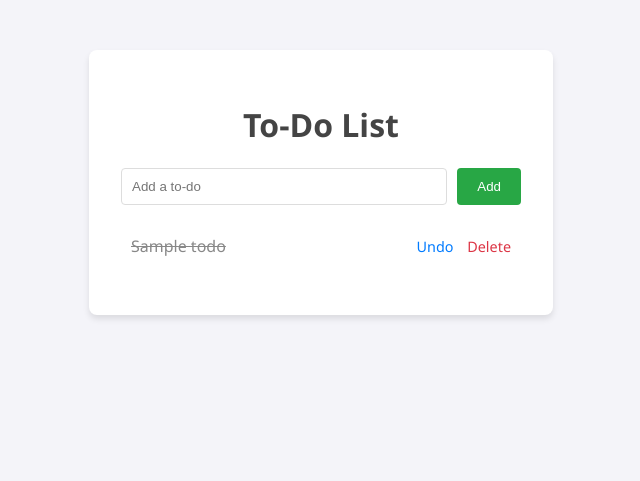
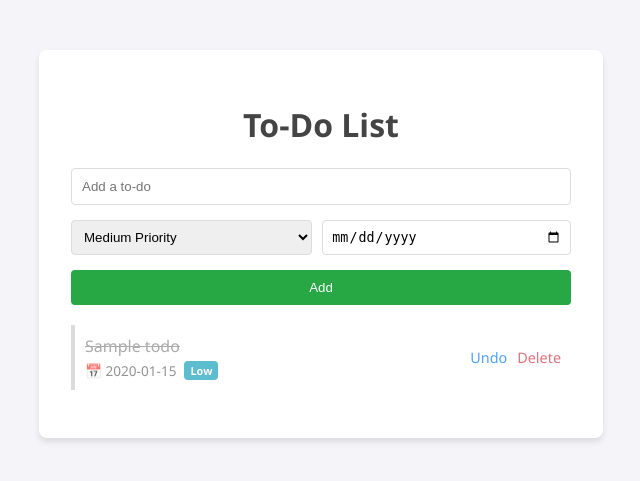
Before and after one commit to davidkvartek/ToDoList, a Flask app: page / in a window 1280 px wide. Shown: the top 481 px of the page, without its empty margins (319-959 px from the left). Run offline with Flask 3, Linux system fonts and the light colour scheme; tables that the repository leaves empty hold one stand-in row (values such as "Sample post").

Commit message:
Implement due dates and priorities

```diff
--- a/app.py
+++ b/app.py
@@ -1,5 +1,6 @@
 from flask import Flask, render_template, request, redirect, url_for
 from flask_sqlalchemy import SQLAlchemy
+from datetime import datetime
 
 app = Flask(__name__)
 app.config['SQLALCHEMY_DATABASE_URI'] = 'sqlite:///todo.db'
@@ -10,6 +11,8 @@ class Todo(db.Model):
     id = db.Column(db.Integer, primary_key=True)
     title = db.Column(db.String(100), nullable=False)
     complete = db.Column(db.Boolean, default=False)
+    due_date = db.Column(db.String(10), nullable=True) # YYYY-MM-DD
+    priority = db.Column(db.Integer, default=1) # 1=Low, 2=Medium, 3=High
 
 with app.app_context():
     db.create_all()
@@ -18,14 +21,28 @@ with app.app_context():
 def index():
     if request.method == "POST":
         title = request.form.get("todo")
+        due_date = request.form.get("due_date")
+        priority = request.form.get("priority")
+
         if title:
-            new_todo = Todo(title=title)
+            # Convert priority to int, default to 1 (Low)
+            try:
+                priority = int(priority)
+            except (ValueError, TypeError):
+                priority = 1
+
+            new_todo = Todo(title=title, due_date=due_date, priority=priority)
             db.session.add(new_todo)
             db.session.commit()
         return redirect(url_for('index'))
 
-    # Show incomplete items first, then completed items
-    todos = Todo.query.order_by(Todo.complete, Todo.id.desc()).all()
+    # Sort by: Incomplete first, then Priority (High to Low), then Due Date (Soonest first)
+    todos = Todo.query.order_by(
+        Todo.complete.asc(),
+        Todo.priority.desc(),
+        Todo.due_date.asc().nullslast()
+    ).all()
+
     return render_template("index.html", todos=todos)
 
 @app.route("/update/<int:todo_id>")
--- a/conftest.py
+++ b/conftest.py
@@ -12,11 +12,12 @@ def server():
 
     # Create test database
     with app.app_context():
+        # Ensure fresh start
+        db.drop_all()
         db.create_all()
 
     # Start the server in a separate thread
     port = 5001
-    # app is the WSGI application
     httpd = make_server('127.0.0.1', port, app)
 
     thread = threading.Thread(target=httpd.serve_forever)
--- a/static/style.css
+++ b/static/style.css
@@ -14,7 +14,7 @@ body {
     border-radius: 8px;
     box-shadow: 0 4px 6px rgba(0, 0, 0, 0.1);
     width: 100%;
-    max-width: 400px;
+    max-width: 500px;
 }
 
 h1 {
@@ -24,13 +24,27 @@ h1 {
 
 form {
     display: flex;
-    gap: 10px;
+    flex-direction: column;
+    gap: 15px;
     margin-bottom: 20px;
 }
 
+.meta-inputs {
+    display: flex;
+    gap: 10px;
+}
+
 input[type="text"] {
+    padding: 10px;
+    border: 1px solid #ddd;
+    border-radius: 4px;
+    width: 100%;
+    box-sizing: border-box;
+}
+
+select, input[type="date"] {
     flex-grow: 1;
-    padding: 10px;
+    padding: 8px;
     border: 1px solid #ddd;
     border-radius: 4px;
 }
@@ -42,6 +56,7 @@ button {
     border: none;
     border-radius: 4px;
     cursor: pointer;
+    width: 100%;
 }
 
 button:hover {
@@ -60,15 +75,61 @@ li {
     display: flex;
     justify-content: space-between;
     align-items: center;
+    gap: 10px;
 }
 
 li:last-child {
     border-bottom: none;
 }
 
-li.completed span {
+.task-info {
+    flex-grow: 1;
+    display: flex;
+    flex-direction: column;
+}
+
+.title {
+    font-weight: 500;
+}
+
+.meta {
+    font-size: 0.85em;
+    color: #666;
+    margin-top: 4px;
+    display: flex;
+    align-items: center;
+    gap: 8px;
+}
+
+.badge {
+    padding: 2px 6px;
+    border-radius: 4px;
+    color: white;
+    font-size: 0.8em;
+    font-weight: bold;
+}
+
+.badge.priority-3 { background-color: #dc3545; } /* High: Red */
+.badge.priority-2 { background-color: #ffc107; color: #333; } /* Med: Yellow */
+.badge.priority-1 { background-color: #17a2b8; } /* Low: Cyan */
+
+li.priority-3 { border-left: 4px solid #dc3545; }
+li.priority-2 { border-left: 4px solid #ffc107; }
+li.priority-1 { border-left: 4px solid #17a2b8; }
+
+li.completed .title {
     text-decoration: line-through;
     color: #888;
+}
+
+li.completed {
+    opacity: 0.7;
+    border-left-color: #ccc;
+}
+
+.actions {
+    display: flex;
+    flex-shrink: 0;
 }
 
 .actions a {
--- a/templates/index.html
+++ b/templates/index.html
@@ -11,12 +11,32 @@
         <h1>To-Do List</h1>
         <form method="post" action="{{ url_for('index') }}">
             <input type="text" name="todo" placeholder="Add a to-do" required>
+
+            <div class="meta-inputs">
+                <select name="priority">
+                    <option value="1">Low Priority</option>
+                    <option value="2" selected>Medium Priority</option>
+                    <option value="3">High Priority</option>
+                </select>
+                <input type="date" name="due_date" title="Due Date">
+            </div>
+
             <button type="submit">Add</button>
         </form>
         <ul>
             {% for todo in todos %}
-                <li class="{% if todo.complete %}completed{% endif %}">
-                    <span>{{ todo.title }}</span>
+                <li class="{% if todo.complete %}completed{% endif %} priority-{{ todo.priority }}">
+                    <div class="task-info">
+                        <span class="title">{{ todo.title }}</span>
+                        <div class="meta">
+                            {% if todo.due_date %}
+                                <span class="due-date">📅 {{ todo.due_date }}</span>
+                            {% endif %}
+                            <span class="badge priority-{{ todo.priority }}">
+                                {% if todo.priority == 3 %}High{% elif todo.priority == 2 %}Med{% else %}Low{% endif %}
+                            </span>
+                        </div>
+                    </div>
                     <div class="actions">
                         <a href="{{ url_for('update', todo_id=todo.id) }}">
                             {% if todo.complete %}Undo{% else %}Complete{% endif %}
```
Also changed, not shown: test_todo.py (+51 -13 lines).
